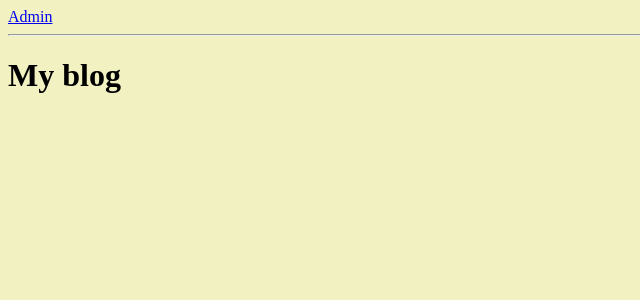
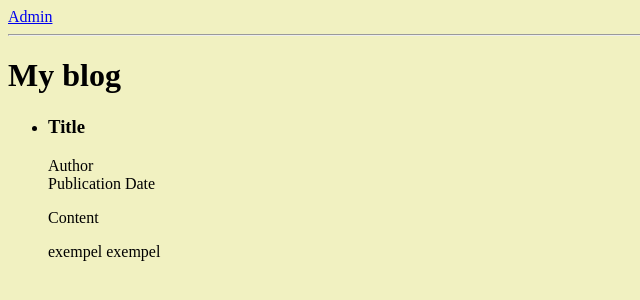
Before and after one commit to JennySta1017/Kunskapskontroll_blogg, a plain HTML site: page blog-client-template/index.html in a window 1280 px wide. Shown: the whole page, without its empty margins (0-640 px from the left). Drawn offline with Linux system fonts and the light colour scheme.

Commit message:
ordnade med html grunden

```diff
--- a/blog-client-template/index.html
+++ b/blog-client-template/index.html
@@ -2,17 +2,39 @@
 <head>
     <meta charset="UTF-8">
     <meta name="viewport" content="width=device-width, initial-scale=1.0">
-    <title>Document</title>
+    <title>Blog Post API</title>
     <link rel="stylesheet" href="css/style.css">
 </head>
 <body>
 
-<!-- Skapa en länk till admin/index.html-->
-<nav id="main-nav">
-    <a href="admin/index.html">Admin</a><br><hr>
-</nav>
+    <div id="container">
 
-<h1>My blog</h1>
+        <!-- Skapa en länk till admin/index.html-->
+        <nav id="main-nav">
+            <a href="admin/index.html">Admin</a><br><hr>
+        </nav>
+
+        <h1>My blog</h1>
+
+        <article>
+
+            <ul id="blogPost-list">
+                <!-- Vad det ska vara i den -->
+                <li class="blog-post-iteam">
+                    <h3>Title</h3>
+                    <p>Author <br><span class="date">Publication Date</span></p>
+                    <p>Content</p>
+                    <div class="tags">
+                        <span class="tag">exempel</span>
+                        <span class="tag">exempel</span>
+                    </div>
+
+                </li>
+            </ul>
+
+        </article>
+
+    </div>
 
     <script src="js/posts.js"></script>
 </body>
--- a/blog-client-template/js/posts.js
+++ b/blog-client-template/js/posts.js
@@ -1 +1 @@
-let links = document.querySelectorAll('#main-nav a');
+const links = document.querySelectorAll('#main-nav a');
```
